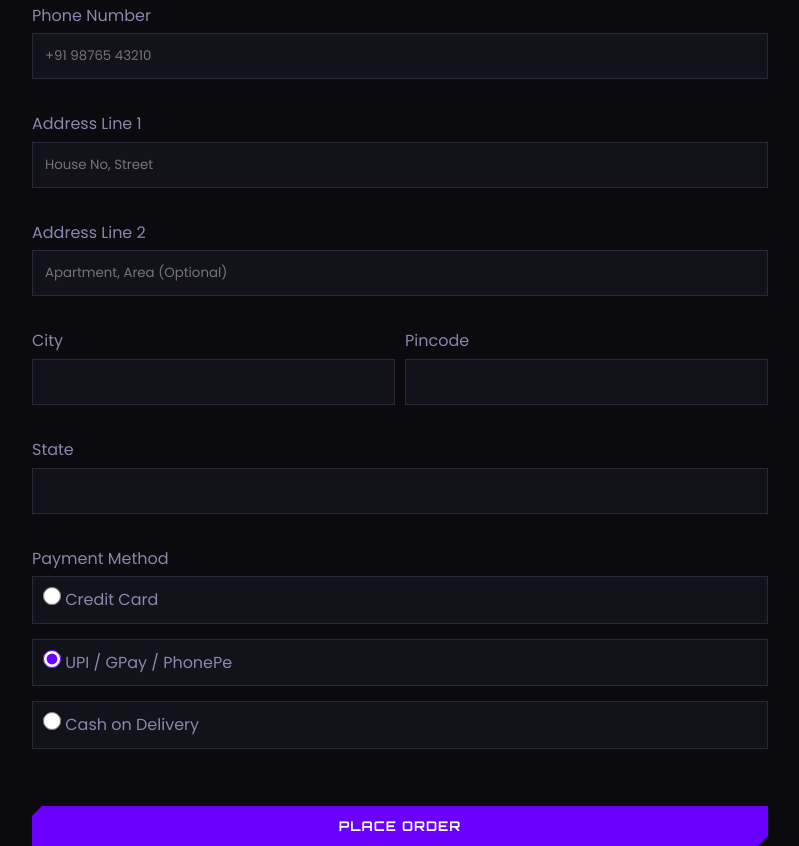
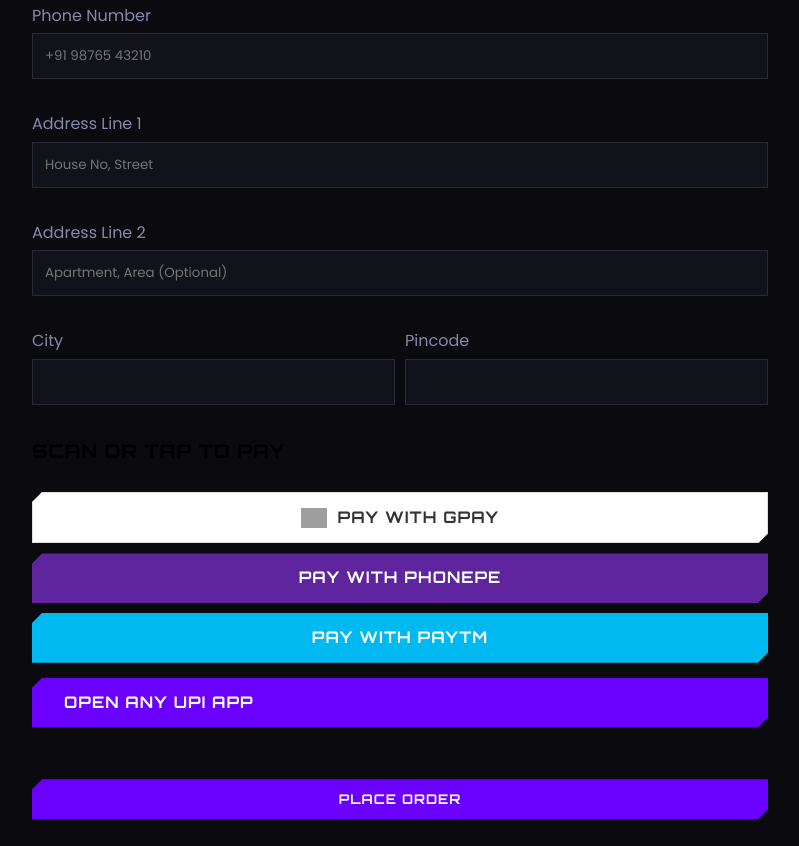
Before and after one commit to shini816/CHAD-this, a plain HTML site: page pages/checkout.html in a window 1280 px wide. Shown: the part 513-1359 px from the top of the page, without its empty margins (24-823 px from the left). After the commit the page ends 1332 px from the top, so only its background shows below. Drawn offline with nearby package versions, Linux system fonts and the light colour scheme; grey boxes are pictures that could not be loaded; a script that the page names is missing.

Commit message:
Remove Credit Card payment option

```diff
--- a/pages/checkout.html
+++ b/pages/checkout.html
@@ -140,28 +140,6 @@
                         </div>
                     </div>
                     <div class="form-group">
-                        <label>State</label>
-                        <input type="text" class="form-control" required>
-                    </div>
-
-                    <div class="form-group">
-                        <label>Payment Method</label>
-                        <div class="payment-methods">
-                            <label class="payment-option">
-                                <input type="radio" name="payment" value="card"> Credit Card
-                            </label>
-                            <label class="payment-option">
-                                <input type="radio" name="payment" value="upi" checked> UPI / GPay / PhonePe
-                            </label>
-                            <label class="payment-option">
-                                <input type="radio" name="payment" value="cod"> Cash on Delivery
-                            </label>
-                        </div>
-                    </div>
-
-                    <!-- UPI Section -->
-                    <div id="upi-section"
-                        style="display: none; margin-top: 20px; text-align: center; background: #fff; padding: 20px; border-radius: 10px;">
                         <h3 style="color: #000; margin-bottom: 10px;">Scan or Tap to Pay</h3>
                         <div id="qrcode" style="display: flex; justify-content: center; margin-bottom: 15px;"></div>
 
```
